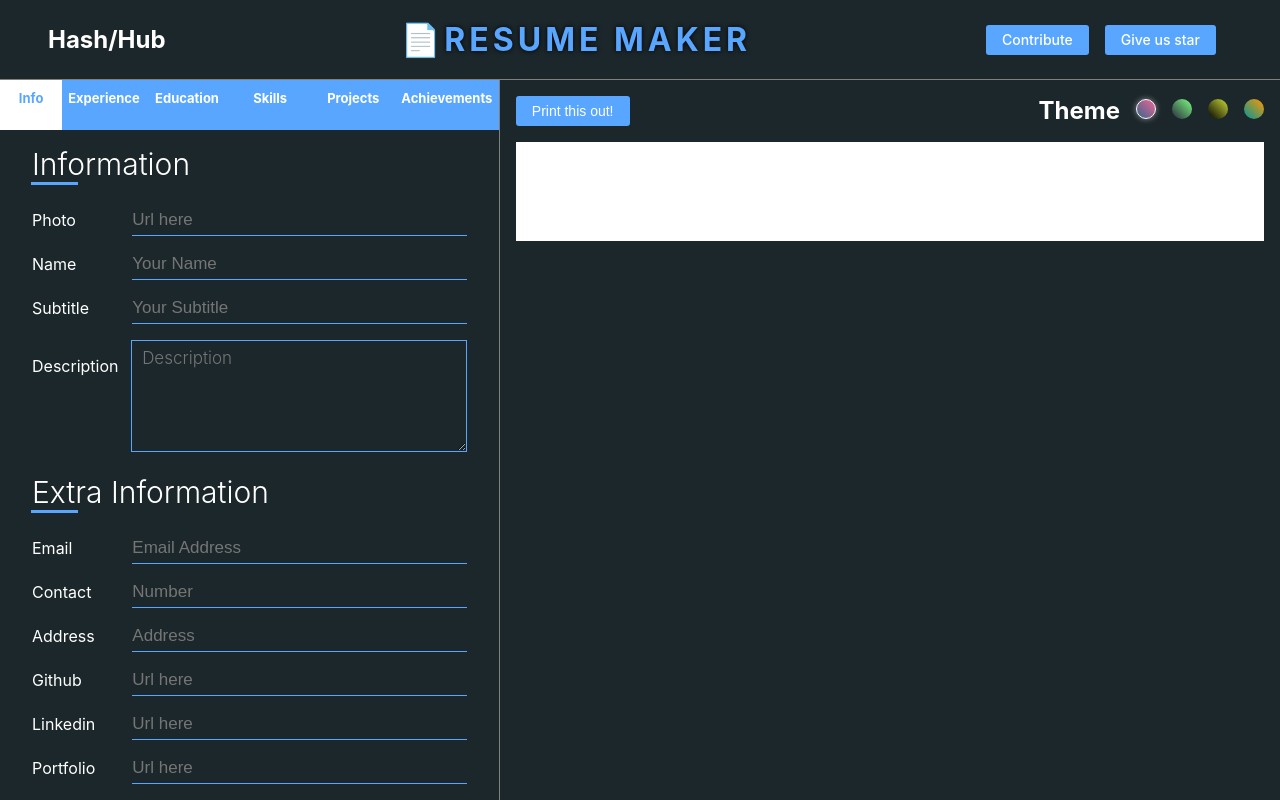
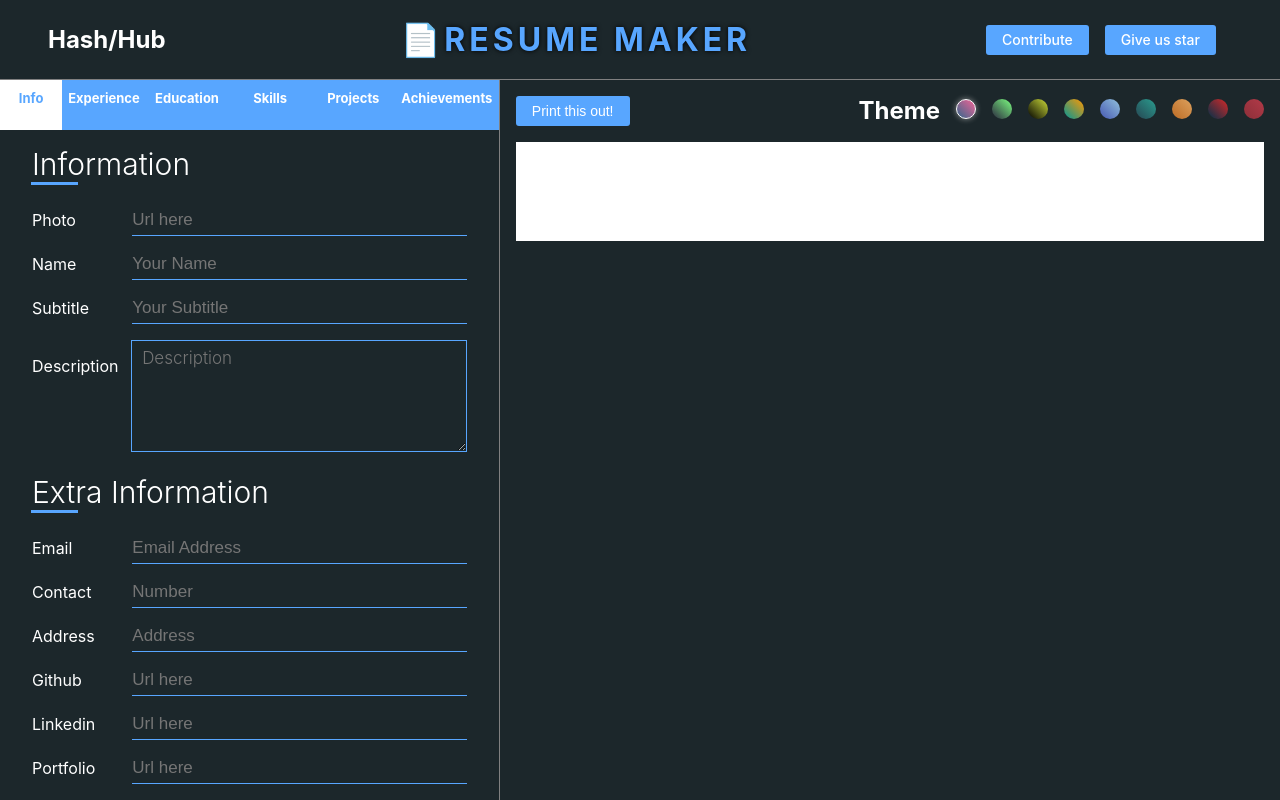
Before and after one commit to vedant-jain03/Resume-Maker, a React (Create React App) app: page / in a window 1280 px wide. Built offline with nearby package versions, Linux system fonts and the light colour scheme.

Commit message:
Added 5 themes

```diff
--- a/src/component/Homepage.jsx
+++ b/src/component/Homepage.jsx
@@ -340,6 +340,26 @@ function Homepage() {
                                 setprimary('rgb(0 150 151)')
                                 setsecondary('#ff9800')
                             }}  ></div>
+                            <div className={primary==='rgb(70 88 178)'?'combo active':'combo'} style={{background:'linear-gradient(45deg, rgb(70 88 178), #91c1dc)'}}  onClick={()=>{
+                                setprimary('rgb(70 88 178)')
+                                setsecondary('#91c1dc')
+                            }}  ></div>
+                            <div className={primary==='rgb(38 70 83)'?'combo active':'combo'} style={{background:'linear-gradient(45deg, rgb(38 70 83), #2a9d8f)'}}  onClick={()=>{
+                                setprimary('rgb(38 70 83)')
+                                setsecondary('#2a9d8f')
+                            }}  ></div>
+                            <div className={primary==='rgb(188 108 37)'?'combo active':'combo'} style={{background:'linear-gradient(45deg, rgb(188 108 37), #dda15e)'}}  onClick={()=>{
+                                setprimary('rgb(188 108 37)')
+                                setsecondary('#dda15e')
+                            }}  ></div>
+                            <div className={primary==='rgb(0 48 73)'?'combo active':'combo'} style={{background:'linear-gradient(45deg, rgb(0 48 73), #d62828)'}}  onClick={()=>{
+                                setprimary('rgb(0 48 73)')
+                                setsecondary('#d62828')
+                            }}  ></div>
+                            <div className={primary==='rgb(140 47 57)'?'combo active':'combo'} style={{background:'linear-gradient(45deg, rgb(140 47 57), #b23a48)'}}  onClick={()=>{
+                                setprimary('rgb(140 47 57)')
+                                setsecondary('#b23a48')
+                            }}  ></div>
                         </div>
                     </div>
                     <div className="resume-preview">
```
